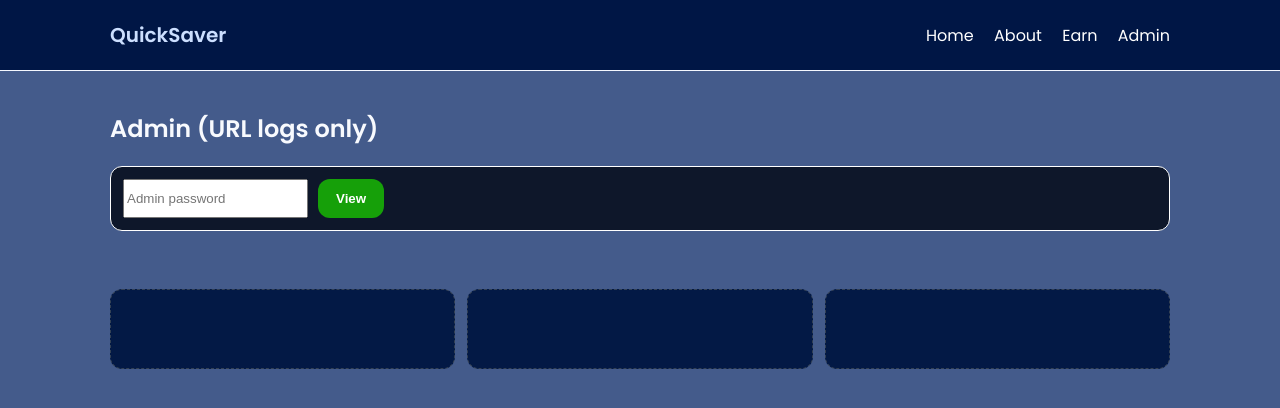
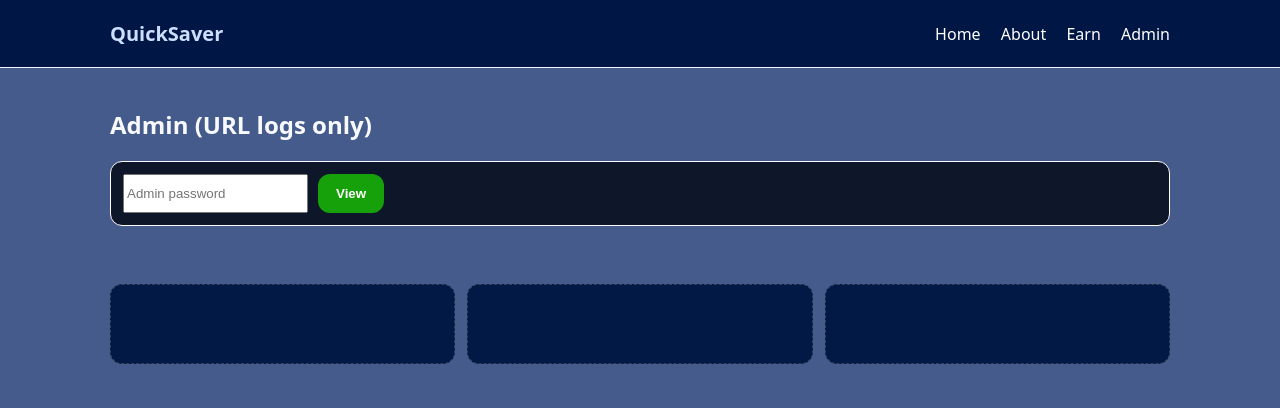
Before and after one commit to Farman-RT/QuickSaver, a Flask app: page /admin in a window 1280 px wide. Shown: the top 408 px of the page. Run offline with Flask 3, Linux system fonts and the light colour scheme.

Commit message:
Update base.html

```diff
--- a/templates/base.html
+++ b/templates/base.html
@@ -7,13 +7,11 @@
   <meta name="keywords" content="video downloader,YouTube video downloader">
   <meta name="description" content="QuicSaver - Fast online video downloader for YouTube, Facebook, Instagram and more.">
   <link rel="icon" href="{{ url_for('static', filename='img/favicon.ico') }}">
-  <link rel="preconnect" href="https://fonts.googleapis.com">
-  <link rel="preconnect" href="https://fonts.gstatic.com" crossorigin>
-  <link href="https://fonts.googleapis.com/css2?family=Poppins:wght@400;600&display=swap" rel="stylesheet">
   <link rel="stylesheet" href="{{ url_for('static', filename='css/style.css') }}">
   <meta name="robots" content="index,follow">
   <meta name="theme-color" content="#0ea5e9">
-  <!-- Monetag In-Page Push / Anti-AdBlock master script -->
+
+  <!-- ✅ Master loader (9760480 - Fair Anti-AdBlock In-Page Push) -->
   <script async data-cfasync="false" src="//upgulpinon.com/1?z=9760480"></script>
 </head>
 <body>
@@ -36,13 +34,16 @@
   <footer class="container">
     <div class="ad-row footer-ads">
       <div class="ad">
+        <!-- Footer Left -->
         <script async data-cfasync="false" src="//upgulpinon.com/1?z=9760479"></script>
       </div>
       <div class="ad">
-      <script async data-cfasync="false" src="//upgulpinon.com/1?z=9760478"></script>
+        <!-- Footer Middle -->
+        <script async data-cfasync="false" src="//upgulpinon.com/1?z=9760477"></script>
       </div>
       <div class="ad">
-      <script async data-cfasync="false" src="//upgulpinon.com/1?z=9760476"></script>
+        <!-- Footer Right -->
+        <script async data-cfasync="false" src="//upgulpinon.com/1?z=9760475"></script>
       </div>
     </div>
   </footer>
```
Lines whose indentation alone changed are shown as unchanged.
